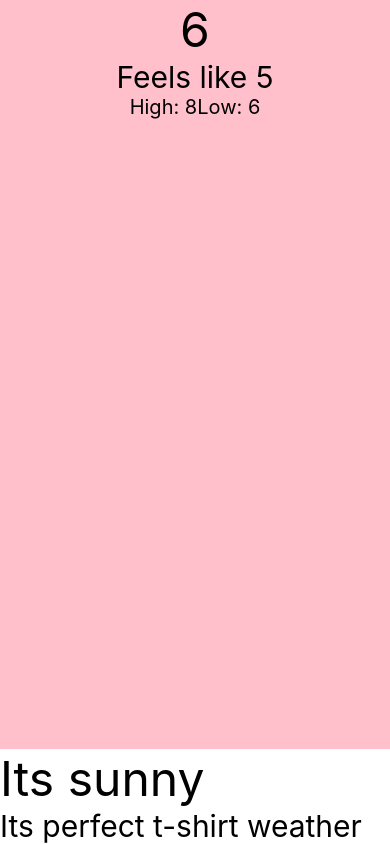
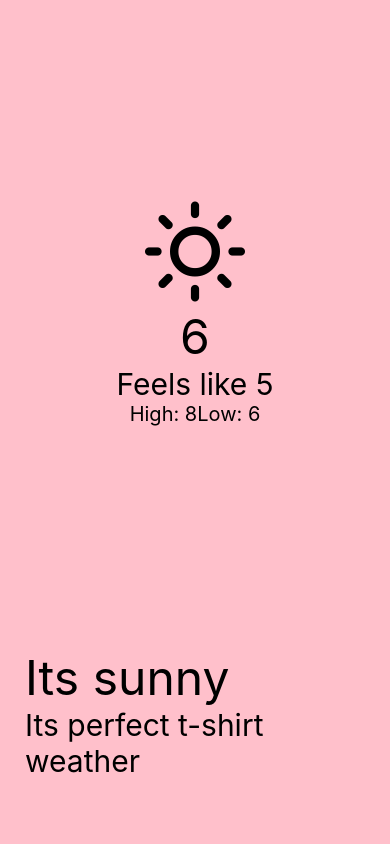
Before and after one commit to AleksiDu/WeatherApp, a React Native app: screen / in a window 390 px wide. Built offline with nearby package versions, Linux system fonts and the light colour scheme.

Commit message:
add CurrentWeather component

```diff
--- a/App.tsx
+++ b/App.tsx
@@ -1,57 +1,17 @@
 import React from 'react';
-import {View, Text, SafeAreaView, StyleSheet} from 'react-native';
-
+import {View, StyleSheet} from 'react-native';
+import CurrentWeather from './src/components/CurrentWeather';
 const App = () => {
   return (
-    <SafeAreaView style={styles.wrapper}>
-      <View style={styles.container}>
-        <Text style={styles.temp}>6</Text>
-        <Text style={styles.feels}>Feels like 5</Text>
-        <View style={styles.highLowWrapper}>
-          <Text style={styles.highLow}>High: 8</Text>
-          <Text style={styles.highLow}>Low: 6</Text>
-        </View>
-      </View>
-      <View style={styles.bodyWrapper}>
-        <Text style={styles.description}>Its sunny</Text>
-        <Text style={styles.message}>Its perfect t-shirt weather</Text>
-      </View>
-    </SafeAreaView>
+    <View style={styles.container}>
+      <CurrentWeather />
+    </View>
   );
 };
 
 const styles = StyleSheet.create({
-  wrapper: {
+  container: {
     flex: 1,
-  },
-  container: {
-    backgroundColor: 'pink',
-    flex: 1,
-    alignItems: 'center',
-  },
-  temp: {
-    color: 'black',
-    fontSize: 48,
-  },
-  feels: {
-    color: 'black',
-    fontSize: 30,
-  },
-  highLow: {
-    color: 'black',
-    fontSize: 20,
-  },
-  highLowWrapper: {
-    flexDirection: 'row',
-  },
-  bodyWrapper: {
-    justifyContent: 'flex-start',
-  },
-  description: {
-    fontSize: 48,
-  },
-  message: {
-    fontSize: 30,
   },
 });
 
--- /dev/null
+++ b/src/components/CurrentWeather.tsx
@@ -0,0 +1,64 @@
+import React from 'react';
+import {View, Text, SafeAreaView, StyleSheet} from 'react-native';
+import Feather from 'react-native-vector-icons/Feather';
+
+const CurrentWeather = () => {
+  return (
+    <SafeAreaView style={styles.wrapper}>
+      <View style={styles.container}>
+        <Feather name="sun" size={100} color={'black'} />
+        <Text style={styles.temp}>6</Text>
+        <Text style={styles.feels}>Feels like 5</Text>
+        <View style={styles.highLowWrapper}>
+          <Text style={styles.highLow}>High: 8</Text>
+          <Text style={styles.highLow}>Low: 6</Text>
+        </View>
+      </View>
+      <View style={styles.bodyWrapper}>
+        <Text style={styles.description}>Its sunny</Text>
+        <Text style={styles.message}>Its perfect t-shirt weather</Text>
+      </View>
+    </SafeAreaView>
+  );
+};
+
+const styles = StyleSheet.create({
+  wrapper: {
+    flex: 1,
+    backgroundColor: 'pink',
+  },
+  container: {
+    flex: 1,
+    alignItems: 'center',
+    justifyContent: 'center',
+  },
+  temp: {
+    color: 'black',
+    fontSize: 48,
+  },
+  feels: {
+    color: 'black',
+    fontSize: 30,
+  },
+  highLow: {
+    color: 'black',
+    fontSize: 20,
+  },
+  highLowWrapper: {
+    flexDirection: 'row',
+  },
+  bodyWrapper: {
+    justifyContent: 'flex-end',
+    alignItems: 'flex-start',
+    padding: 25,
+    marginBottom: 40,
+  },
+  description: {
+    fontSize: 48,
+  },
+  message: {
+    fontSize: 30,
+  },
+});
+
+export default CurrentWeather;
```
Also changed, not shown: package.json (+5 -3 lines), .eslintrc.js, 3 other files (tests, documents, lock files or other folders).
